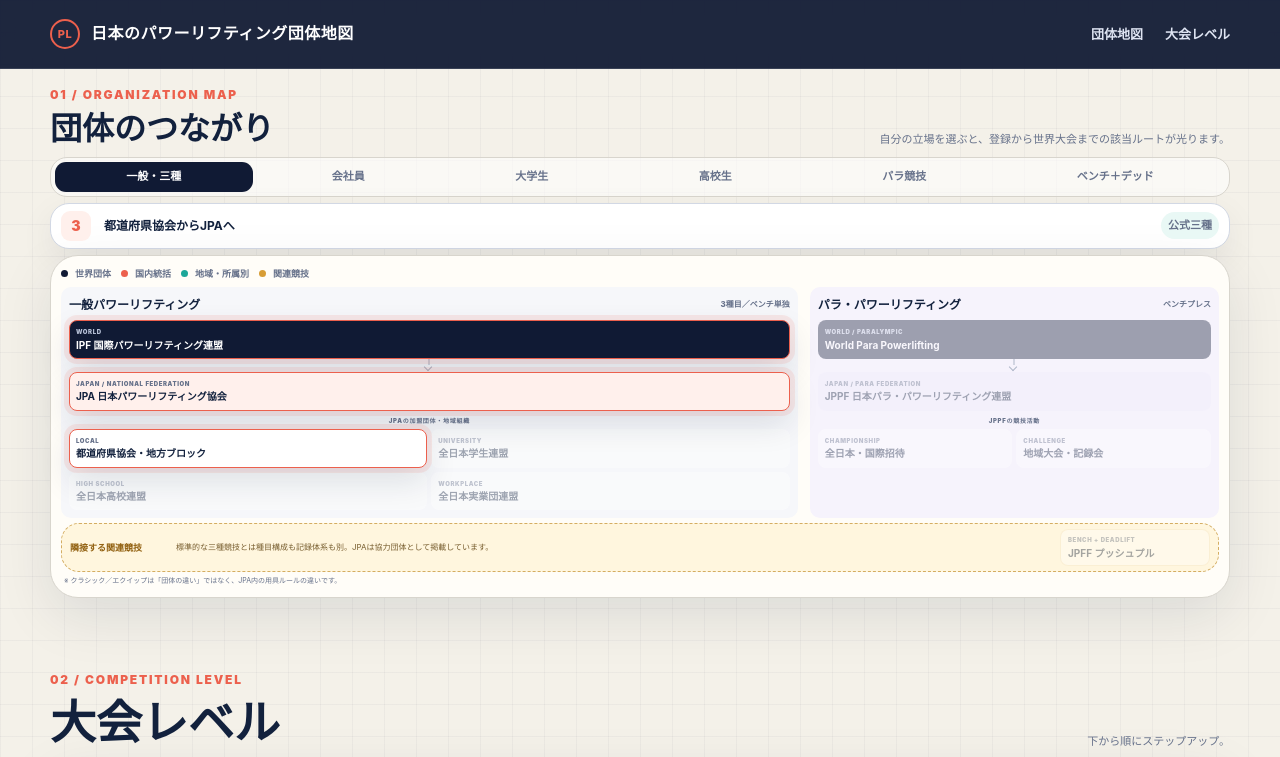
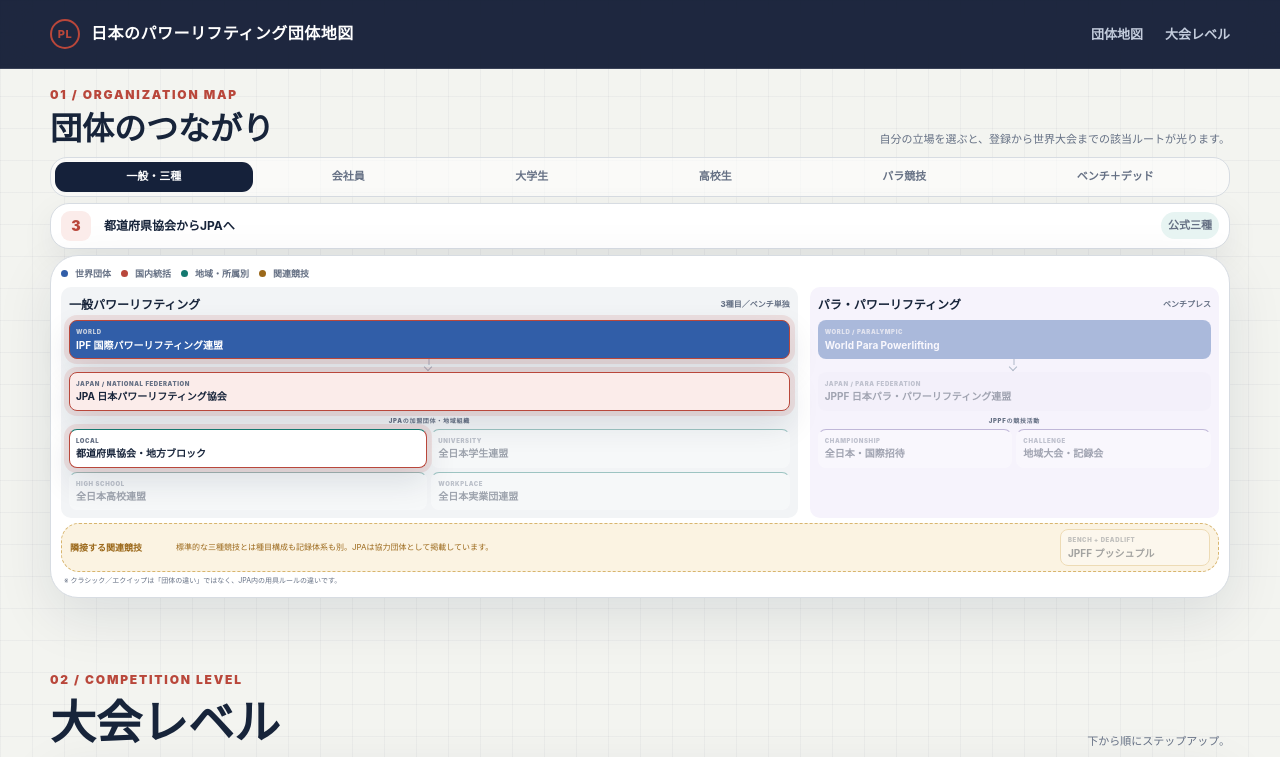
Before and after one commit to tomochi3/PL, a plain HTML site: page index.html in a window 1280 px wide. Shown: the top 757 px of the page. Drawn offline with Linux system fonts and the light colour scheme.

Commit message:
スタイル変数の更新と色の調整

```diff
--- a/index.html
+++ b/index.html
@@ -8,21 +8,28 @@
   <style>
     :root {
       color-scheme: light;
-      --ink: #12213d;
-      --muted: #66718a;
-      --paper: #f4f1e9;
-      --surface: #fffdf8;
-      --line: #d8d5cd;
-      --navy: #101a34;
-      --navy-2: #1a2748;
-      --red: #ec604d;
-      --red-soft: #fff0ec;
-      --teal: #1ca799;
-      --teal-soft: #e9f8f5;
-      --violet: #7b67c8;
-      --violet-soft: #f0edfb;
-      --gold: #d79d35;
-      --gold-soft: #fff6de;
+      --ink: #17243a;
+      --muted: #657084;
+      --paper: #f3f4f0;
+      --surface: #fff;
+      --surface-subtle: #f2f4f6;
+      --surface-alt: #fafbfc;
+      --line: #d7dce2;
+      --line-soft: #e8ebef;
+      --navy: #15213a;
+      --navy-2: #23314e;
+      --world: #315ea8;
+      --red: #b9473b;
+      --red-soft: #fbecea;
+      --teal: #147970;
+      --teal-soft: #e7f4f2;
+      --violet: #69579f;
+      --violet-soft: #efedf7;
+      --gold: #9b681a;
+      --gold-soft: #fbf3e2;
+      --gold-line: #d8b56e;
+      --text-on-dark-muted: #c4cddd;
+      --connector: #aeb8c7;
       --white: #fff;
       --shadow: 0 18px 55px rgba(14, 28, 55, .10);
       --radius-lg: 28px;
@@ -61,7 +68,12 @@
 
     button, a { font: inherit; }
 
-    a { color: inherit; }
+    a {
+      color: inherit;
+      -webkit-user-drag: none;
+      -webkit-user-select: text;
+      user-select: text;
+    }
 
     .page-shell {
       width: min(1180px, calc(100% - 40px));
@@ -110,7 +122,7 @@
     .header-nav {
       display: flex;
       gap: 22px;
-      color: #dfe5f3;
+      color: var(--text-on-dark-muted);
       font-size: 13px;
       font-weight: 700;
     }
@@ -191,9 +203,9 @@
       min-height: 64px;
       margin-bottom: 12px;
       padding: 10px 14px;
-      border: 1px solid #d2d8e4;
+      border: 1px solid var(--line);
       border-radius: var(--radius-md);
-      background: #fff;
+      background: var(--surface);
       box-shadow: 0 12px 35px rgba(18, 33, 61, .07);
     }
 
@@ -217,7 +229,7 @@
       padding: 7px 10px;
       border-radius: 999px;
       background: var(--teal-soft);
-      color: #08796f;
+      color: var(--teal);
       font-size: 11px;
       font-weight: 900;
       white-space: nowrap;
@@ -243,7 +255,7 @@
 
     .legend-item { display: inline-flex; align-items: center; gap: 7px; }
     .legend-dot { width: 9px; height: 9px; border-radius: 50%; }
-    .legend-dot.world { background: var(--navy); }
+    .legend-dot.world { background: var(--world); }
     .legend-dot.japan { background: var(--red); }
     .legend-dot.member { background: var(--teal); }
     .legend-dot.related { background: var(--gold); }
@@ -260,7 +272,7 @@
       min-width: 0;
       padding: 14px;
       border-radius: 14px;
-      background: #f6f7fa;
+      background: var(--surface-subtle);
     }
 
     .ecosystem.para { background: #f6f3fc; }
@@ -283,7 +295,7 @@
       padding: 10px;
       border: 2px solid transparent;
       border-radius: 10px;
-      background: #fff;
+      background: var(--surface);
       color: var(--ink);
       text-align: left;
       transition: opacity .25s, border-color .25s, box-shadow .25s, transform .25s;
@@ -298,7 +310,7 @@
 
     .node[href]:focus-visible {
       border-color: var(--red);
-      outline: 3px solid rgba(236, 96, 77, .2);
+      outline: 3px solid rgba(185, 71, 59, .18);
       outline-offset: 2px;
     }
 
@@ -314,8 +326,8 @@
     .node strong { display: block; font-size: 13px; line-height: 1.35; }
     .node p { margin: 4px 0 0; color: var(--muted); font-size: 9px; line-height: 1.45; }
 
-    .node.world-node { background: var(--navy); color: #fff; }
-    .node.world-node small, .node.world-node p { color: #b8c2d8; }
+    .node.world-node { background: var(--world); color: var(--white); }
+    .node.world-node small, .node.world-node p { color: var(--text-on-dark-muted); }
     .node.national-node { background: var(--red-soft); }
     .node.para-node { background: var(--violet-soft); }
 
@@ -331,7 +343,7 @@
       top: 0;
       bottom: 7px;
       width: 2px;
-      background: #aeb7c8;
+      background: var(--connector);
       transform: translateX(-50%);
     }
 
@@ -342,8 +354,8 @@
       bottom: 3px;
       width: 7px;
       height: 7px;
-      border-right: 2px solid #aeb7c8;
-      border-bottom: 2px solid #aeb7c8;
+      border-right: 2px solid var(--connector);
+      border-bottom: 2px solid var(--connector);
       transform: rotate(45deg);
     }
 
@@ -363,18 +375,25 @@
     }
 
     .branch-grid .node { min-height: 76px; }
+    .ecosystem:not(.para) .branch-grid .node { border-top-color: var(--teal); }
+    .ecosystem.para .branch-grid .node { border-top-color: var(--violet); }
 
     .node.is-dimmed { opacity: .38; }
     .node.is-active {
       z-index: 2;
       border-color: var(--red);
-      box-shadow: 0 0 0 5px rgba(236,96,77,.11), 0 13px 32px rgba(18,33,61,.12);
+      box-shadow: 0 0 0 5px rgba(185,71,59,.12), 0 13px 32px rgba(18,33,61,.12);
       opacity: 1;
     }
 
     .para .node.is-active {
       border-color: var(--violet);
-      box-shadow: 0 0 0 5px rgba(123,103,200,.12), 0 13px 32px rgba(18,33,61,.12);
+      box-shadow: 0 0 0 5px rgba(105,87,159,.14), 0 13px 32px rgba(18,33,61,.12);
+    }
+
+    .related-lane .node.is-active {
+      border-color: var(--gold);
+      box-shadow: 0 0 0 5px rgba(155,104,26,.12), 0 13px 32px rgba(18,33,61,.12);
     }
 
     .related-lane {
@@ -384,17 +403,17 @@
       align-items: center;
       margin-top: 10px;
       padding: 9px 13px;
-      border: 1px dashed #d4ad62;
+      border: 1px dashed var(--gold-line);
       border-radius: 18px;
       background: var(--gold-soft);
     }
 
-    .related-lane > strong { color: #926111; font-size: 13px; }
-    .related-lane p { margin: 0; color: #775d2e; font-size: 12px; }
+    .related-lane > strong { color: var(--gold); font-size: 13px; }
+    .related-lane p { margin: 0; color: var(--gold); font-size: 12px; }
 
     .related-lane .node {
       padding: 8px 10px;
-      border-color: rgba(215,157,53,.28);
+      border-color: var(--gold-line);
     }
 
     .map-caption {
@@ -424,7 +443,7 @@
     .level-matrix td {
       padding: 18px 14px;
       border-bottom: 1px solid var(--line);
-      border-left: 1px solid #ebe8e1;
+      border-left: 1px solid var(--line-soft);
       text-align: center;
       vertical-align: middle;
     }
@@ -436,7 +455,7 @@
 
     .level-matrix thead th {
       background: var(--navy);
-      color: #fff;
+      color: var(--white);
       font-size: 12px;
       font-weight: 900;
       letter-spacing: .02em;
@@ -444,19 +463,19 @@
 
     .level-matrix thead th:first-child {
       width: 118px;
-      color: #9eabc7;
+      color: var(--text-on-dark-muted);
       letter-spacing: .1em;
     }
 
     .level-matrix .axis-heading {
       padding-block: 8px;
       background: var(--navy-2);
-      color: #aeb9d0;
+      color: var(--text-on-dark-muted);
       font-size: 10px;
       letter-spacing: .12em;
     }
 
-    .level-cell { background: #f6f4ef; color: var(--ink); }
+    .level-cell { background: var(--surface-subtle); color: var(--ink); }
 
     .level-cell span {
       display: block;
@@ -480,7 +499,7 @@
     .meet + .meet {
       margin-top: 8px;
       padding-top: 7px;
-      border-top: 1px dashed #d9d6ce;
+      border-top: 1px dashed var(--line);
     }
 
     .meet-link {
@@ -519,8 +538,8 @@
       font-weight: 900;
     }
 
-    .meet-records .win { color: #9a6810; }
-    .meet-records .entry { color: #08796f; }
+    .meet-records .win { color: var(--gold); }
+    .meet-records .entry { color: var(--teal); }
 
     .meet-schedule {
       display: grid;
@@ -537,7 +556,7 @@
       display: block;
       padding: 3px 4px;
       border-radius: 4px;
-      background: rgba(18, 33, 61, .055);
+      background: var(--surface-subtle);
     }
 
     .meet-schedule b {
@@ -548,11 +567,9 @@
       font-weight: 900;
     }
     .meet-owner { color: var(--muted); font-size: 10px; font-weight: 800; }
-    .empty { color: #c5c5c2; }
+    .empty { color: #a8b0ba; }
 
-    .level-matrix tbody tr:nth-child(1) td:not(.level-cell) { background: #fffaf0; }
-    .level-matrix tbody tr:nth-child(4) td:not(.level-cell) { background: #fff5f2; }
-    .level-matrix tbody tr:nth-child(5) td:not(.level-cell) { background: #f0f3f9; }
+    .level-matrix tbody tr:nth-child(odd) td:not(.level-cell) { background: var(--surface-alt); }
 
     .scroll-hint {
       display: none;
@@ -941,6 +958,15 @@
     const routeDescription = document.getElementById("route-description");
     const routeTag = document.getElementById("route-tag");
 
+    document.addEventListener("click", (event) => {
+      const link = event.target.closest("a[href]");
+      const selection = window.getSelection();
+      if (!link || !selection || selection.isCollapsed || !selection.toString().trim()) return;
+
+      const selectionTouchesLink = link.contains(selection.anchorNode) || link.contains(selection.focusNode);
+      if (selectionTouchesLink) event.preventDefault();
+    });
+
     function setProfile(profileName) {
       const profile = routeProfiles[profileName];
       if (!profile) return;
```
